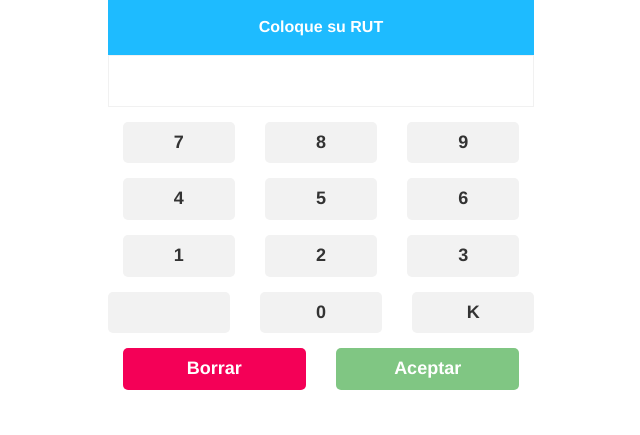
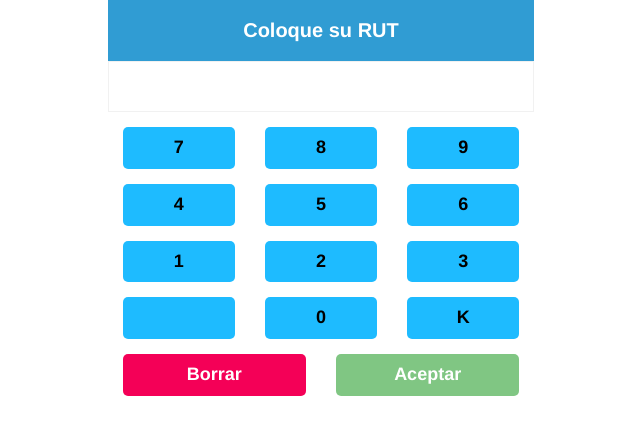
Before and after one commit to alexcaxtro/totem_test, a CodeIgniter app: page /cicrud/ in a window 1280 px wide. Shown: the top 435 px of the page, without its empty margins (319-959 px from the left). Run offline with CodeIgniter, Linux system fonts and the light colour scheme.

Commit message:
fixing color buttom to blue

```diff
--- a/application/views/welcome_message.php
+++ b/application/views/welcome_message.php
@@ -16,15 +16,15 @@ defined('BASEPATH') OR exit('No direct script access allowed');
 	<style>
 /* Color del título */
 .header{
-	background: #1EBBFF;
+	background: #309CD3;
 }
 .header p{
 	text-align: center;
-	font-size: 16px;
+	font-size: 20px;
 	color: #fff;
 	padding: 16px;
 	margin: 0;
-	font-weight: 700;
+	font-weight: 900;
 }
 span{
 	color: #fff;
@@ -80,6 +80,12 @@ span{
 	color: #fff;
 }
 
+#numero {
+	background: #1EBBFF;
+	color: black;
+}
+
+
 </style>
 
 
@@ -112,44 +118,46 @@ span{
         <div class="row commonbutton">
             <!-- first row -->
             	<div class="col-md-4">
-            		<input type="submit" name="" value="7">
+            		<input type="submit" name="" value="7" id="numero">
             	</div>
             	<div class="col-md-4">
-            		<input type="submit" name="" value="8" class="">
+            		<input type="submit" name="" value="8" id="numero">
             	</div>
             	<div class="col-md-4">
-            		<input type="submit" name="" value="9" class="">
+            		<input type="submit" name="" value="9" id="numero">
             	</div>
             <!-- second row -->
             	<div class="col-md-4">
-            		<input type="submit" name="" value="4" class="">
+            		<input type="submit" name="" value="4" id="numero">
             	</div>
             	<div class="col-md-4">
-        			<input type="submit" name="" value="5" class="">
+        			<input type="submit" name="" value="5" id="numero">
             	</div>
             	<div class="col-md-4">
-            		<input type="submit" name="" value="6" class="">
+            		<input type="submit" name="" value="6" id="numero">
             	</div>
             <!-- third row -->
             	<div class="col-md-4">
-            		<input type="submit" name="" value="1" class="">
+            		<input type="submit" name="" value="1" id="numero">
             	</div>
             	<div class="col-md-4">
-            		<input type="submit" name="" value="2" class="">
+            		<input type="submit" name="" value="2" id="numero">
             	</div>
             	<div class="col-md-4">
-            		<input type="submit" name="" value="3" class="">
+            		<input type="submit" name="" value="3" id="numero">
             	</div>
 			<!-- fourth row -->
 			<div class="row commonbutton">
+				<div class="col-md-12">
 				<div class="col-md-4">
-            <input type="submit" name="" value=" " class="" disabled>
+            	<input type="submit" name="" value=" " class="" disabled id="numero">
             	</div>
 				<div class="col-md-4">
-                	<input type="submit" name="" value="0" class="">
+            	    	<input type="submit" name="" value="0" id="numero">
             	    </div>
             	    <div class="col-md-4">
-                	<input type="submit" name="" value="K" class="">
+            	    	<input type="submit" name="" value="K" id="numero">
+            	    </div>
 				</div>
 			</div>
         	</div>
```
Lines whose indentation alone changed are shown as unchanged.
